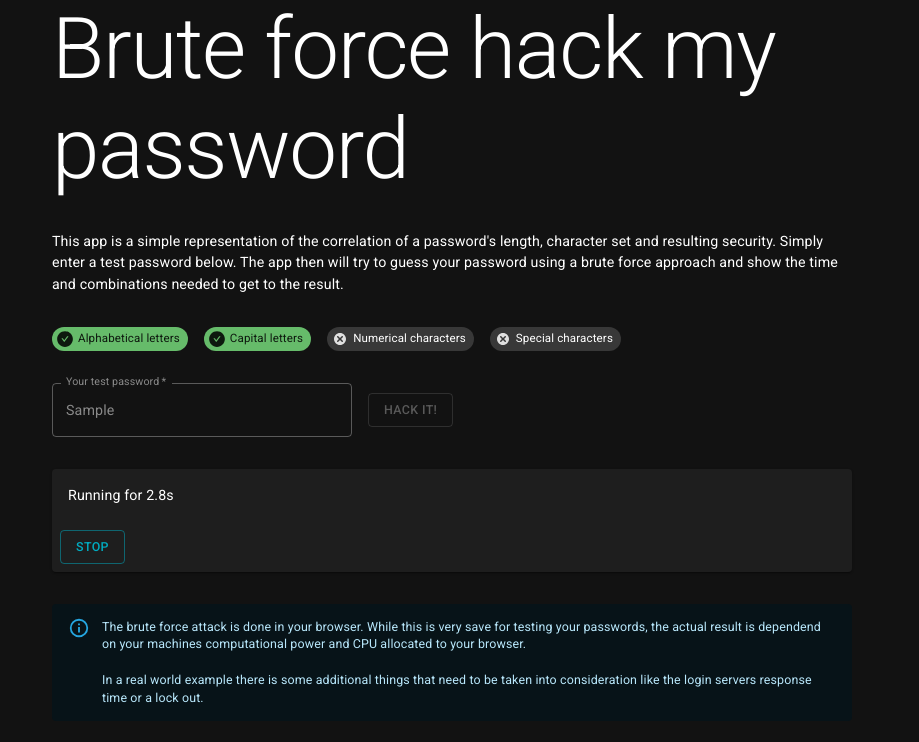
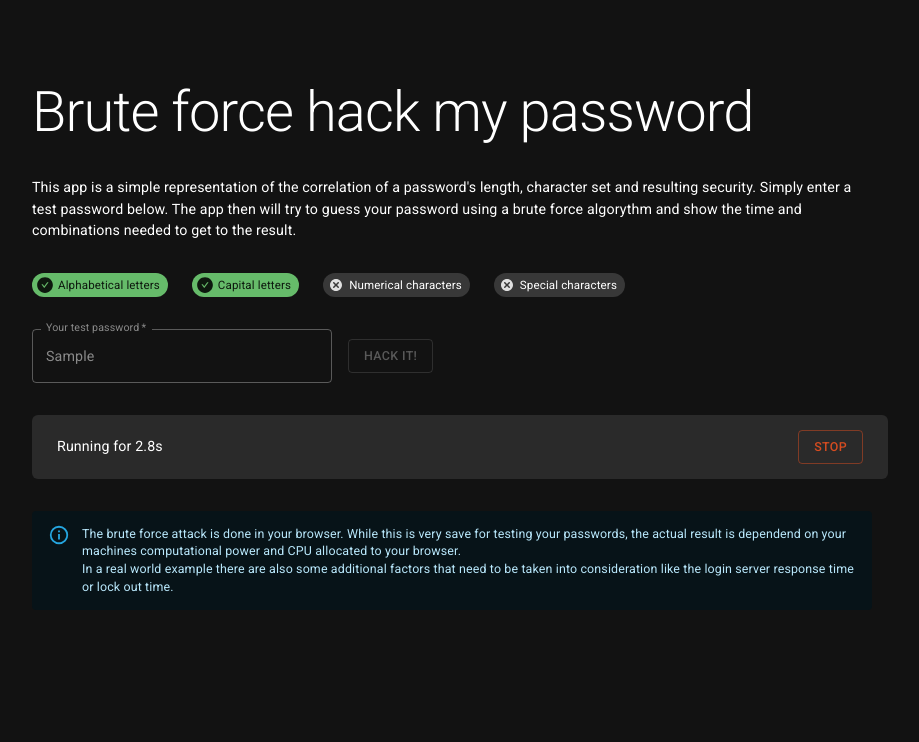
Before and after one commit to haach/brute-force-password, a React (Vite) app: page / in a window 1280 px wide. Both pictures are taken after typing "Sample" into the empty fields and a click on the button "HACK IT!". Shown: the top 742 px of the page, without its empty margins (188-1107 px from the left). Built offline with nearby package versions, Linux system fonts and the light colour scheme.

Commit message:
Abstract Chp into component and improve layout

```diff
--- a/src/PasswordForm.tsx
+++ b/src/PasswordForm.tsx
@@ -1,20 +1,17 @@
 import {
   Alert,
+  Box,
   Button,
-  Card,
-  CardActions,
-  CardContent,
-  Chip,
+  Grid,
   Stack,
   TextField,
   Typography,
 } from '@mui/material';
 import { useFormik } from 'formik';
 import { FC, useState } from 'react';
-import { AiFillCheckCircle } from 'react-icons/ai';
-import { TiDelete } from 'react-icons/ti';
+import { ChipWithIcon } from 'src/components/ChipWithIcon';
+import { useTimer } from 'src/Timer';
 import { useWorker } from 'src/WebWorkerContext';
-import { useTimer } from 'src/Timer';
 
 const regexRanges = {
   az: 'a-z',
@@ -85,75 +82,50 @@ export const PasswordForm: FC = () => {
     <form onSubmit={formik.handleSubmit}>
       <Stack
         spacing={4}
-        maxWidth={800}
+        maxWidth={1000}
+        padding={[4, 10]}
         sx={{
           margin: 'auto',
         }}
       >
-        <Typography variant="h1">Brute force hack my password</Typography>
+        <Typography
+          variant="h1"
+          sx={{
+            fontSize: '3.5rem',
+          }}
+        >
+          Brute force hack my password
+        </Typography>
         <Typography>
           This app is a simple representation of the correlation of a password's
           length, character set and resulting security. Simply enter a test
           password below. The app then will try to guess your password using a
-          brute force approach and show the time and combinations needed to get
+          brute force algorythm and show the time and combinations needed to get
           to the result.
         </Typography>
 
-        <Stack
-          direction="row"
-          justifyContent="flex-start"
-          alignItems="center"
-          spacing={2}
-        >
-          <Chip
+        <Box sx={{ display: 'flex', gap: [1, 2, 3], flexWrap: 'wrap' }}>
+          <ChipWithIcon
             label="Alphabetical letters"
-            size="small"
-            icon={
-              detectedRanges.includes('az') ? (
-                <AiFillCheckCircle />
-              ) : (
-                <TiDelete />
-              )
-            }
-            color={detectedRanges.includes('az') ? 'success' : undefined}
+            isActive={detectedRanges.includes('az')}
           />
-          <Chip
+
+          <ChipWithIcon
             label="Capital letters"
-            size="small"
-            icon={
-              detectedRanges.includes('AZ') ? (
-                <AiFillCheckCircle />
-              ) : (
-                <TiDelete />
-              )
-            }
-            color={detectedRanges.includes('AZ') ? 'success' : undefined}
+            isActive={detectedRanges.includes('AZ')}
           />
-          <Chip
+
+          <ChipWithIcon
             label="Numerical characters"
-            size="small"
-            icon={
-              detectedRanges.includes('numerical') ? (
-                <AiFillCheckCircle />
-              ) : (
-                <TiDelete />
-              )
-            }
-            color={detectedRanges.includes('numerical') ? 'success' : undefined}
+            isActive={detectedRanges.includes('numerical')}
           />
-          <Chip
+
+          <ChipWithIcon
             label="Special characters"
-            size="small"
-            icon={
-              detectedRanges.includes('special') ? (
-                <AiFillCheckCircle />
-              ) : (
-                <TiDelete />
-              )
-            }
-            color={detectedRanges.includes('special') ? 'success' : undefined}
+            isActive={detectedRanges.includes('special')}
           />
-        </Stack>
+        </Box>
+
         <Stack
           direction="row"
           justifyContent="flex-start"
@@ -162,6 +134,7 @@ export const PasswordForm: FC = () => {
         >
           <TextField
             required
+            autoComplete="off"
             name="pass"
             label="Your test password"
             variant="outlined"
@@ -187,11 +160,21 @@ export const PasswordForm: FC = () => {
           </Button>
         </Stack>
         {running && !result && (
-          <Card>
-            <CardContent>Running for {time / 10}s</CardContent>
-            <CardActions>
+          <Grid
+            container
+            spacing={2}
+            justifyContent="space-between"
+            alignItems="center"
+            sx={{
+              backgroundColor: 'rgba(255, 255, 255, 0.1)',
+              padding: '15px 25px',
+              borderRadius: '6px',
+            }}
+          >
+            <span>Running for {time / 10}s</span>
             <Button
               variant="outlined"
+              color="secondary"
               onClick={() => {
                 reset();
                 worker && terminateWebWorker();
@@ -199,27 +182,28 @@ export const PasswordForm: FC = () => {
             >
               Stop
             </Button>
-            </CardActions>
-          </Card>
+          </Grid>
         )}
         {!running && result && (
-          <Card>
-            <CardContent>
-              Password "{formik.values.pass}" detected{' '}
+          <Box
+            sx={{
+              backgroundColor: 'rgba(255, 255, 255, 0.1)',
+              padding: '1rem 1.5rem',
+            }}
+          >
+            Password "{<b>formik.values.pass</b>}" detected{' '}
             {time > 0 ? `in ${time / 10}s` : `in under 1 second`} with{' '}
             {result.toLocaleString()} combinations
-            </CardContent>
-          </Card>
+          </Box>
         )}
         <Alert severity="info">
           The brute force attack is done in your browser. While this is very
           save for testing your passwords, the actual result is dependend on
           your machines computational power and CPU allocated to your browser.
           <br />
-          <br />
-          In a real world example there is some additional things that need to
-          be taken into consideration like the login servers response time or a
-          lock out.
+          In a real world example there are also some additional factors that
+          need to be taken into consideration like the login server response
+          time or lock out time.
         </Alert>
       </Stack>
     </form>
--- /dev/null
+++ b/src/components/ChipWithIcon.tsx
@@ -0,0 +1,18 @@
+import { Chip } from '@mui/material';
+import { FC } from 'react';
+import { AiFillCheckCircle } from 'react-icons/ai';
+import { TiDelete } from 'react-icons/ti';
+
+export const ChipWithIcon: FC<{ label: string; isActive: boolean }> = ({
+  label,
+  isActive,
+}) => {
+  return (
+    <Chip
+      label={label}
+      size="small"
+      icon={isActive ? <AiFillCheckCircle /> : <TiDelete />}
+      color={isActive ? 'success' : undefined}
+    />
+  );
+};
```
Lines whose indentation alone changed are shown as unchanged.
